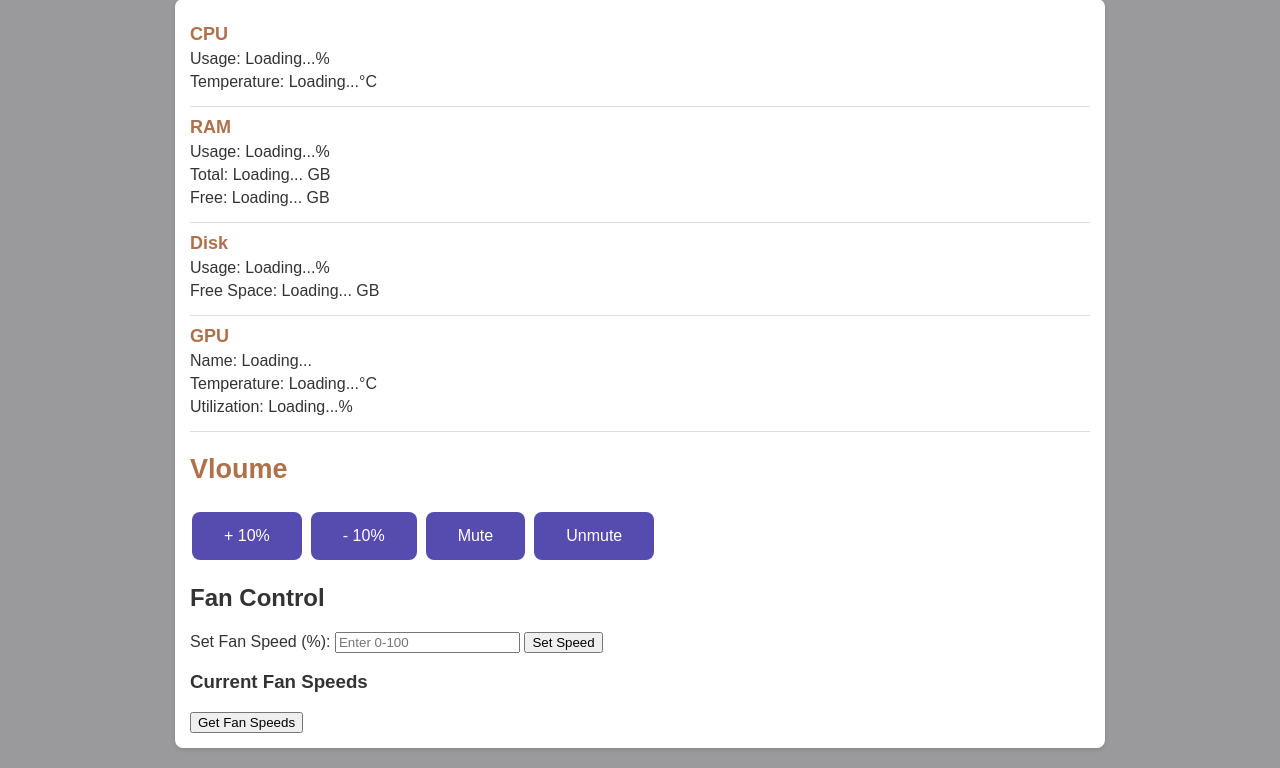
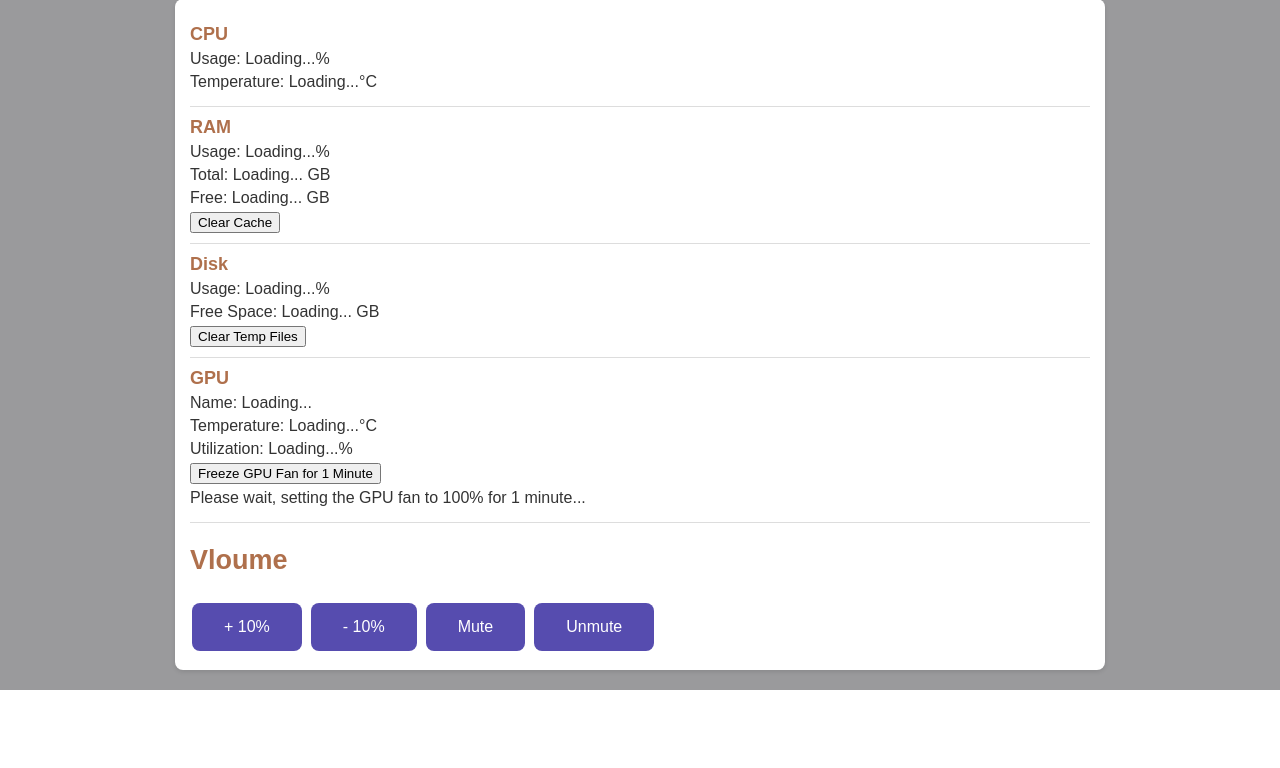
Before and after one commit to Samer-Ismael/PC-Gaming-App, a Flask app: template templates/index.html in a window 1280 px wide. Shown: the part 131-899 px from the top of the page. After the commit the page ends 821 px from the top, so only its background shows below. Run offline with Flask 3, Linux system fonts and the light colour scheme; the template is opened without the code that fills it, so the values that code supplies are empty; parts of the project's set-up code (start-up, migrations or seed data) failed here and were passed over.

Commit message:
working on fan funktions

```diff
--- a/app.py
+++ b/app.py
@@ -1,11 +1,12 @@
+import threading
 from flask import Flask, jsonify, render_template, request
 import socket
 import logging
 from werkzeug.serving import WSGIRequestHandler
-from gpu import get_gpu_metrics, init_gpu
+from gpu import get_gpu_metrics, init_gpu, set_gpu_fan_speed_to_max
 import cpu
-from ram import get_ram_metrics
-from disk import get_disk_metrics
+from ram import get_ram_metrics, clear_cache_mem
+from disk import get_disk_metrics, clear_temp_files
 import psutil
 import webbrowser
 import os
@@ -84,7 +85,7 @@ def metrics():
 @app.route('/volume/increase', methods=['POST'])
 def increase_volume():
     try:
-        press_volume_key(0xAF, 5)  # VK_VOLUME_UP
+        press_volume_key(0xAF, 2)  # VK_VOLUME_UP
         return jsonify({"message": "Volume increased successfully"}), 200
     except Exception as e:
         return jsonify({"message": f"Error: {str(e)}"}), 500
@@ -92,7 +93,7 @@ def increase_volume():
 @app.route('/volume/decrease', methods=['POST'])
 def decrease_volume():
     try:
-        press_volume_key(0xAE, 5)  # VK_VOLUME_DOWN
+        press_volume_key(0xAE, 2)  # VK_VOLUME_DOWN
         return jsonify({"message": "Volume decreased successfully"}), 200
     except Exception as e:
         return jsonify({"message": f"Error: {str(e)}"}), 500
@@ -112,6 +113,31 @@ def unmute():
         return jsonify({"message": "Volume unmuted successfully"}), 200
     except Exception as e:
         return jsonify({"message": f"Error: {str(e)}"}), 500
+
+@app.route("/clear_cache", methods=["POST"])
+def clear_cache():
+    try:
+        clear_cache_mem()
+        return jsonify({"message": "Standby memory cleared successfully."}), 200
+    except Exception as e:
+        return jsonify({"error": str(e)}), 500
+
+
+@app.route("/clear_temp_files", methods=["POST"])
+def clear_temp_files_route():
+    try:
+        clear_temp_files()
+        return jsonify({"status": "success"}), 200
+    except Exception as e:
+        return jsonify({"status": "error", "message": str(e)}), 500
+
+@app.route("/freeze_gpu_fan", methods=["POST"])
+def freeze_gpu_fan():
+    threading.Thread(target=set_gpu_fan_speed_to_max, daemon=True).start()
+
+    return jsonify({"message": "Fan speed set to 100%, it will reset automatically after 1 minute."}), 200
+
+
 #-------------------------------------------------------------------------------------
 
 
--- a/static/script.js
+++ b/static/script.js
@@ -1,3 +1,4 @@
+
 
 function fetchMetrics() {
     fetch('/metrics')
@@ -49,3 +50,59 @@ document.addEventListener('DOMContentLoaded', () => {
             .catch(error => console.error('Error:', error));
     });
 });
+
+document.getElementById("clear-cache").addEventListener("click", () => {
+    const loadingMessage = document.getElementById("loading-message");
+
+    loadingMessage.style.display = "block";
+    loadingMessage.textContent = "Please wait, clearing memory...";
+
+    fetch("/clear_cache", { method: "POST" })
+        .then(response => response.json())
+        .then(data => {
+            if (data.status === "success") {
+                loadingMessage.textContent = "Cleaning Done!";
+
+                setTimeout(() => {
+                    loadingMessage.style.display = "none";
+                }, 2000);
+            } else {
+                alert(data.message || "Failed to clear memory.");
+                loadingMessage.style.display = "none";
+            }
+        })
+        .catch(err => {
+            loadingMessage.style.display = "none";
+
+            console.error("Error clearing cache:", err);
+            alert("An error occurred while clearing memory.");
+        });
+});
+
+
+document.getElementById("clear-temp-files").addEventListener("click", () => {
+    const diskLoadingMessage = document.getElementById("disk-loading-message");
+    diskLoadingMessage.style.display = "block";
+    diskLoadingMessage.textContent = "Please wait, clearing temporary files...";
+
+    fetch("/clear_temp_files", { method: "POST" })
+        .then(response => response.json())
+        .then(data => {
+            if (data.status === "success") {
+                diskLoadingMessage.textContent = "Temporary files cleared successfully!";
+                setTimeout(() => {
+                    diskLoadingMessage.style.display = "none";
+                }, 2000);
+            } else {
+                diskLoadingMessage.textContent = "Failed to clear temporary files.";
+                setTimeout(() => {
+                    diskLoadingMessage.style.display = "none";
+                }, 2000);
+            }
+        })
+        .catch(err => {
+            diskLoadingMessage.style.display = "none";
+            console.error("Error clearing temp files:", err);
+            alert("An error occurred while clearing temp files.");
+        });
+});
--- a/templates/index.html
+++ b/templates/index.html
@@ -21,17 +21,31 @@
             <p>Usage: <span id="ram-usage">Loading...</span>%</p>
             <p>Total: <span id="ram-total">Loading...</span> GB</p>
             <p>Free: <span id="ram-free">Loading...</span> GB</p>
+
+            <div>
+                <button id="clear-cache">Clear Cache</button>
+                <p id="loading-message" style="display: none;">Please wait, clearing memory...</p>
+            </div>
+
         </div>
         <div class="metric">
             <h2>Disk</h2>
             <p>Usage: <span id="disk-usage">Loading...</span>%</p>
             <p>Free Space: <span id="disk-free">Loading...</span> GB</p>
+            <div>
+                <button id="clear-temp-files">Clear Temp Files</button>
+                <p id="disk-loading-message" style="display: none;">Please wait, clearing temporary files...</p>
+            </div>
         </div>
         <div class="metric">
             <h2>GPU</h2>
             <p>Name: <span id="gpu-name">Loading...</span></p>
             <p>Temperature: <span id="gpu-temperature">Loading...</span>°C</p>
             <p>Utilization: <span id="gpu-utilization">Loading...</span>%</p>
+            <div>
+                <button id="freeze-gpu">Freeze GPU Fan for 1 Minute</button>
+                <p id="gpu-loading-message">Please wait, setting the GPU fan to 100% for 1 minute...</p>
+            </div>
         </div>
         <div class="volume-controls">
             <h2>Vloume</h2>
@@ -40,23 +54,14 @@
             <button id="mute">Mute</button>
             <button id="unmute">Unmute</button>
         </div>
-        <!-- Fan Control -->
-        <div class="fan-control">
-            <h2>Fan Control</h2>
-            <label for="fan-speed">Set Fan Speed (%):</label>
-            <input type="number" id="fan-speed" placeholder="Enter 0-100" />
-            <button id="set-fan-speed">Set Speed</button>
-            <h3>Current Fan Speeds</h3>
-            <button id="get-fan-speeds">Get Fan Speeds</button>
-            <div id="fan-speeds"></div>
-        </div>
+
     </div>
     <script>
         // Show a popup with the IP address
         window.onload = function() {
             const ipAddress = "{{ ip_address }}";  // Flask will inject the IP address here
             alert("This is the link to use on your phone: 'http://" + ipAddress + ":5000'");
-}
+        }
     </script>
 
     <script src="/static/script.js"></script>
```
Also changed, not shown: gpu.py (+23 -0 lines).
